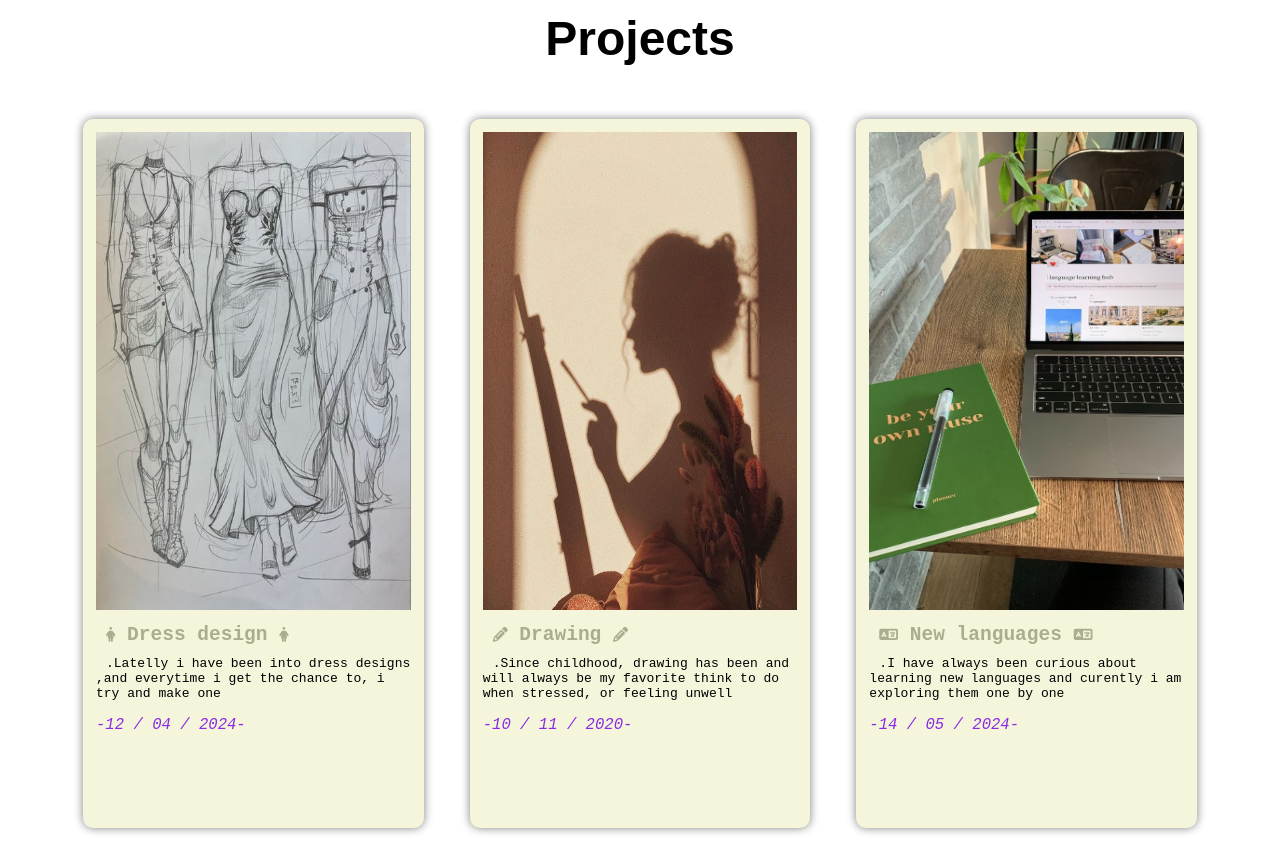
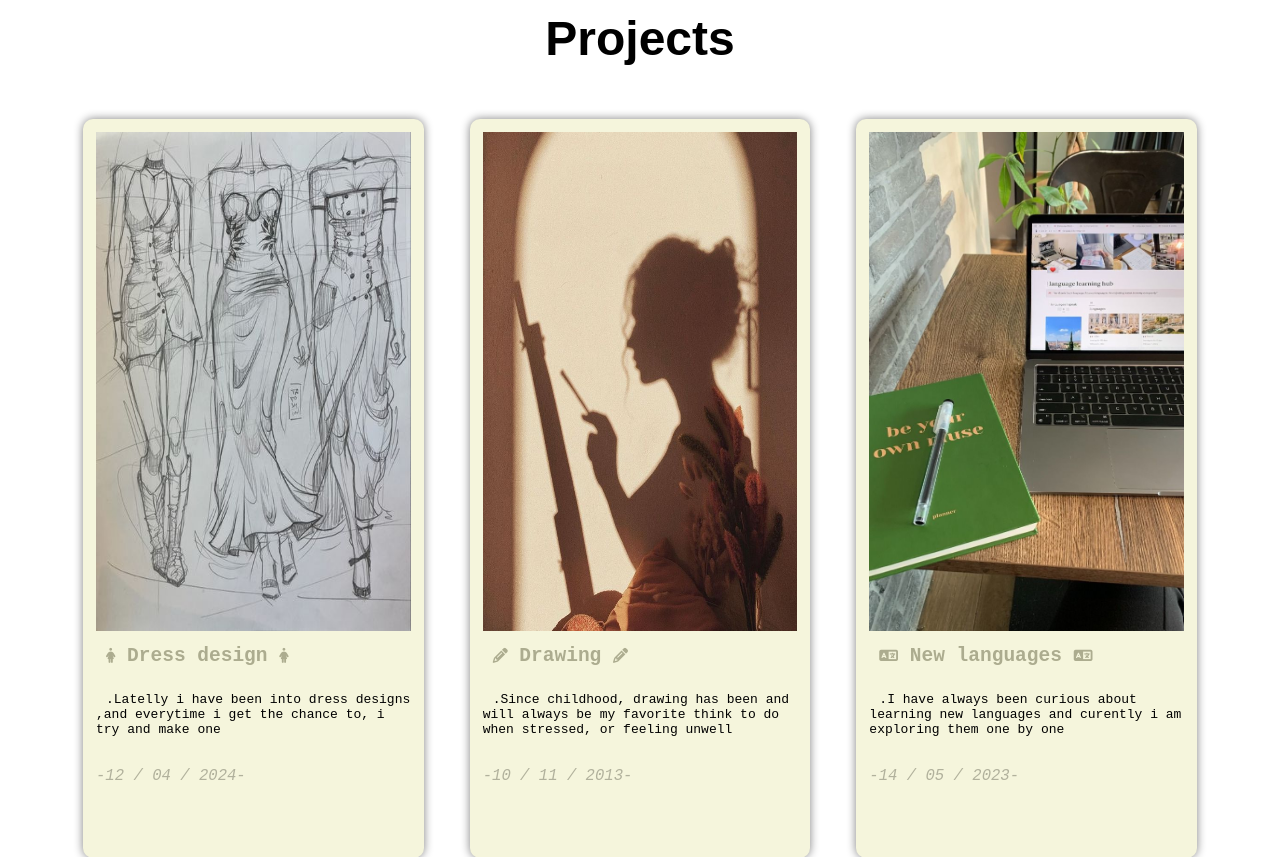
Before and after one commit to t4snim3/cv, a plain HTML site: page index.html in a window 1280 px wide. Shown: the part 1500-2357 px from the top of the page. Drawn offline with nearby package versions, Linux system fonts and the light colour scheme.

Commit message:
second commit

```diff
--- a/index.html
+++ b/index.html
@@ -23,7 +23,7 @@
   <body>
     <header>
       <div class="logo">
-        <img src="download1.png" alt="logo" style=" width: 40px; height: 40px" />
+        <img src="./assets/download1.png" alt="logo" style=" width: 40px; height: 40px" />
         <span style="color: rgb(0, 0, 0); font-size: larger;" >My CV</span>
       </div>
       <nav>
@@ -103,22 +103,22 @@
         <h1> Projects </h1>
           <div class="project-row">
           <div class="project" style="background-color: beige;">
-            <img src="dress design1.jpg" alt="logo" width="100%" height="70%"/>
+            <img src="./assets/dress design1.jpg" alt="logo" width="100%" height="70%"/>
             <div class="project-title"style="color: rgb(172, 172, 143);"><i class="fa-solid fa-person-dress" style="color: rgb(172, 172, 143);"></i> Dress design <i class="fa-solid fa-person-dress" style="color: rgb(172, 172, 143);"></i></div>
-            <span class="project-desc">.Latelly i have been into dress designs ,and everytime i get the chance to, i try and make one</span
-            ><br><br><span class="project-date"><i>-12 / 04 / 2024-</i></span>
+            <br><span class="project-desc">.Latelly i have been into dress designs ,and everytime i get the chance to, i try and make one</span
+            ><br><br><br><span class="project-date"><i>-12 / 04 / 2024-</i></span>
           </div>
           <div class="project" style="background-color: beige;">
-            <img src="drawing.jpg" alt="logo" width="100%" height="70%";/>
+            <img src="./assets/drawing.jpg" alt="logo" width="100%" height="70%";/>
             <div class="project-title" style="color: rgb(172, 172, 143);"><i class="fa-solid fa-pencil" style="color: rgb(172, 172, 143);"></i> Drawing <i class="fa-solid fa-pencil" style="color: rgb(172, 172, 143);"></i></div>
-            <span class="project-desc">.Since childhood, drawing has been and will always be my favorite think to do when stressed, or feeling unwell</span
-            ><br><br><span class="project-date"><i>-10 / 11 / 2020-</i></span>
+            <br><span class="project-desc">.Since childhood, drawing has been and will always be my favorite think to do when stressed, or feeling unwell</span
+            ><br><br><br><span class="project-date"><i>-10 / 11 / 2013-</i></span>
           </div>
           <div class="project"style="background-color: beige;">
-            <img src="language.jpg" alt="logo" width="100%" height="70%"/>
+            <img src="./assets/language.jpg" alt="logo" width="100%" height="70%"/>
            <div class="project-title"style="color: rgb(172, 172, 143);"><i class="fa-solid fa-language" style="color: rgb(172, 172, 143);"></i> New languages <i class="fa-solid fa-language" style="color:rgb(172, 172, 143); ;"></i></div>
-            <span class="project-desc">.I have always been curious about learning new languages and curently i am exploring them one by one</span
-            ><br><br><span class="project-date"><i>-14 / 05 / 2024-</i></span>
+            <br><span class="project-desc">.I have always been curious about learning new languages and curently i am exploring them one by one</span
+            ><br><br><br><span class="project-date"><i>-14 / 05 / 2023-</i></span>
           </div>
         </div>
       </section>
--- a/style.css
+++ b/style.css
@@ -1,3 +1,6 @@
+html{
+scroll-behavior: smooth;
+}
 body{
     width: 100%;
     margin: 0;
@@ -5,7 +8,7 @@ body{
 }
 header{
     background: linear-gradient(135deg, rgb(150, 6, 155), rgb(0, 11, 48));
-    color: white;
+    color:white;
     text-align: center;
     position: sticky;
     top: 0;
@@ -61,7 +64,7 @@ main{
     overflow: hidden;
 }
 #home{
-    background: linear-gradient(rgba(36, 84, 173, 0.377),rgba(35, 26, 161, 0.295)),url("./pruple.jpg");
+    background: linear-gradient(rgba(36, 84, 173, 0.377),rgba(55, 30, 146, 0.377)),url("./assets/./pruple.jpg");
     background-position: center;
     background-size: cover;
     background-attachment: fixed;
@@ -71,10 +74,10 @@ main{
     flex-direction: column;
     justify-content: center;
     align-items: center;
-    color: rgb(255, 255, 255);
+    color: white;
 }
 #about{
-    background-color: rgba(255, 255, 255, 0.699);
+    background-color: white;
     width: 80%;
     margin-top: 40px;
     padding: 20px;
@@ -167,12 +170,13 @@ main{
 .project-desc{
     color: black;
     padding: 10px;
+    /* font-size: 15px;  */
 }
 .name-title,.profession{
     text-align: center;
 }
 #contact{
-    background: linear-gradient(rgba(0, 68, 255, 0.336),rgba(255, 255, 255, 0.267)),url(purple1.jpg);
+    background: linear-gradient(rgba(0, 68, 255, 0.336),rgba(255, 255, 255, 0.267)),url(./assets/purple1.jpg);
     background-size: cover;
     background-position: center;
     background-attachment: fixed;
@@ -216,7 +220,7 @@ button {
     border-radius: 3px;
     cursor: pointer;
     color: rgb(0, 0, 0);
-background: linear-gradient(blueviolet, rgb(82, 19, 141));
+    background: linear-gradient(blueviolet, rgb(82, 19, 141));
 }
 button:hover{
      color: #ffffff;
@@ -333,7 +337,7 @@ footer{
     blink 0.3s step-start infinite;/*blinking cursore*/
 }
 .project-date{
-    color: blueviolet;
+    color: rgb(177, 177, 156);
     font-size: larger;
 }
 @keyframes profess{
```
Also changed, not shown: CV_logo.png (deleted), assets/download1.png (renamed from download1.png), assets/drawing.jpg (renamed from drawing.jpg), assets/dress design1.jpg (renamed from dress design1.jpg), assets/language.jpg (renamed from language.jpg), assets/purple1.jpg (renamed from purple1.jpg), 2 other files.
